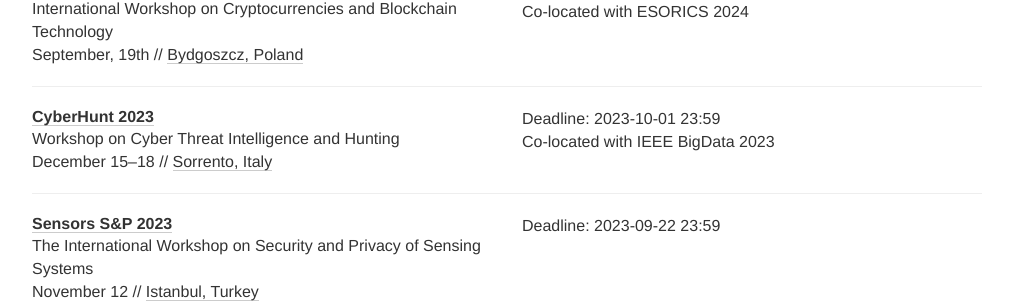
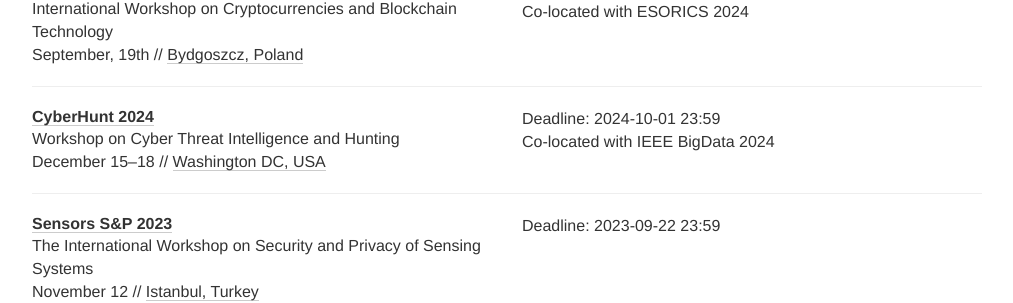
Before and after one commit to sec-deadlines/sec-deadlines.github.io, a Jekyll site: the page built from index.html, in a window 1280 px wide and 900 px high, scrolled down 13490 px. Shown: the part 152-455 px from the top of the window, without its empty margins (133-1146 px from the left). Built offline with Jekyll 4.4.1, drawn with Linux system fonts in a browser that asks for light colours; nearby versions of some CDN libraries; comment, search, counter and statistics services are not loaded.

Commit message:
Update CyberHunt 2024

```diff
--- a/_data/conferences.yml
+++ b/_data/conferences.yml
@@ -943,12 +943,12 @@
 
 - name: CyberHunt
   description: Workshop on Cyber Threat Intelligence and Hunting
-  year: 2023
-  link: https://cyberhunt2023.cyberhunt.no/
-  deadline: ["2023-10-01 23:59"]
-  comment: Co-located with IEEE BigData 2023
+  year: 2024
+  link: https://cyberhunt2024.cyberhunt.no/
+  deadline: ["2024-10-01 23:59"]
+  comment: Co-located with IEEE BigData 2024
   date: December 15-18
-  place: Sorrento, Italy
+  place: Washington DC, USA
   tags: [SEC, SHOP]
 
 - name: Sensors S&P
```
